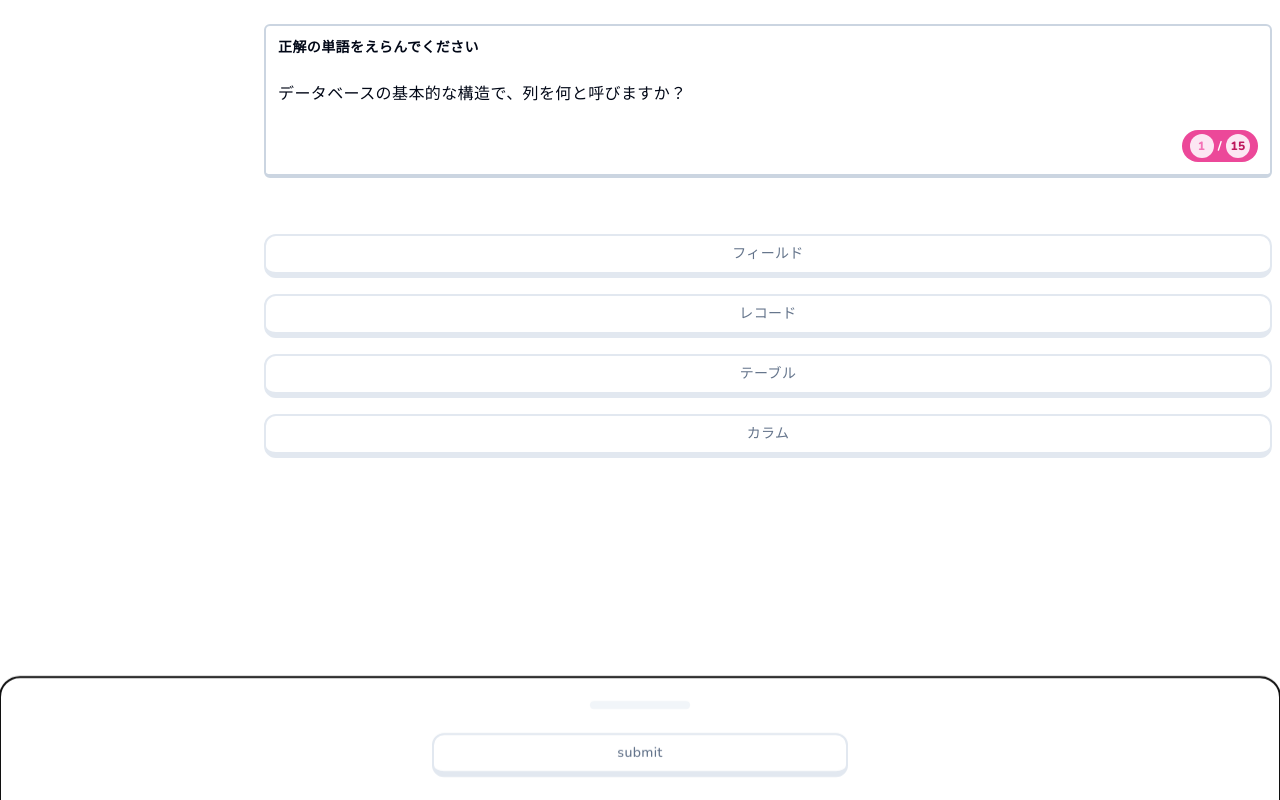
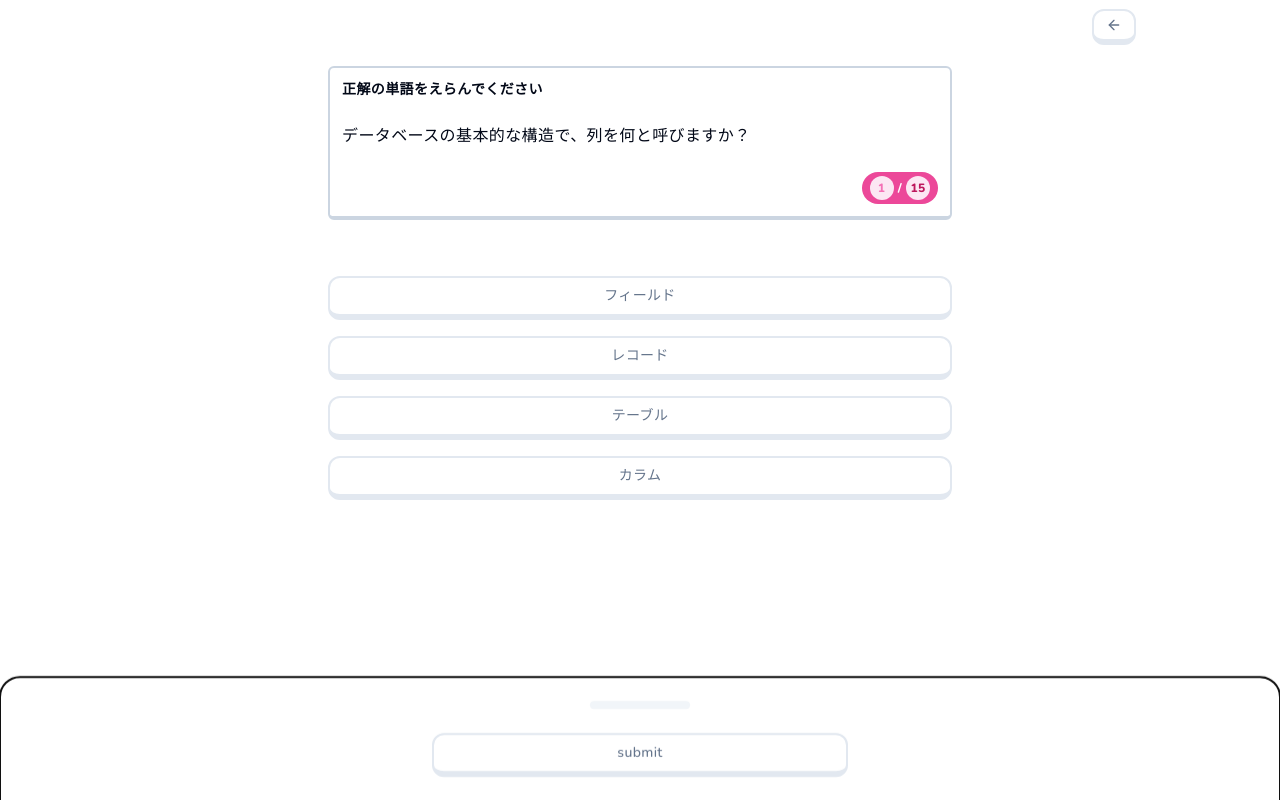
Before and after one commit to YujiTani/questory_prototype, a Next.js app: page /sql/stage/1 in a window 1280 px wide. Built offline with nearby package versions, Linux system fonts and the light colour scheme.

Commit message:
幅変更あとでちゃんとやる

```diff
--- a/app/(main)/sql/(stage)/layout.tsx
+++ b/app/(main)/sql/(stage)/layout.tsx
@@ -6,12 +6,12 @@ import { MAX_WIDTH } from "@/data/content";
 const MainLayout = ({ children }: { children: React.ReactNode }) => {
   return (
     <>
-      <StageHeader className="lg:hidden fixed top-0 left-0 z-20" />
-      <main className="lg:pl-[256px] h-full pt-[50px] lg:pt-0">
-        <div className={`${MAX_WIDTH} mx-auto p-2 h-full tracking-wide`}>
-          {children}
-        </div>
-      </main>
+      <StageHeader className="fixed top-0 left-0 z-20 h-[50px]" />
+      <div
+        className={`pt-[50px] md:w-[50%] max-w[600px] mx-auto p-2 h-full tracking-wide`}
+      >
+        {children}
+      </div>
     </>
   );
 };
```
